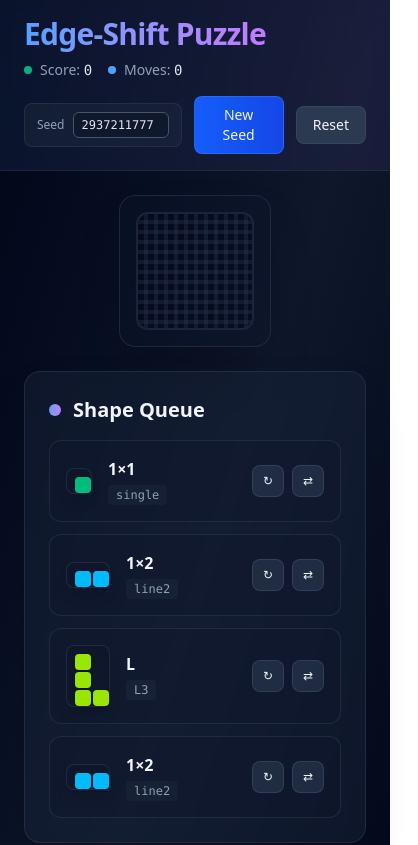
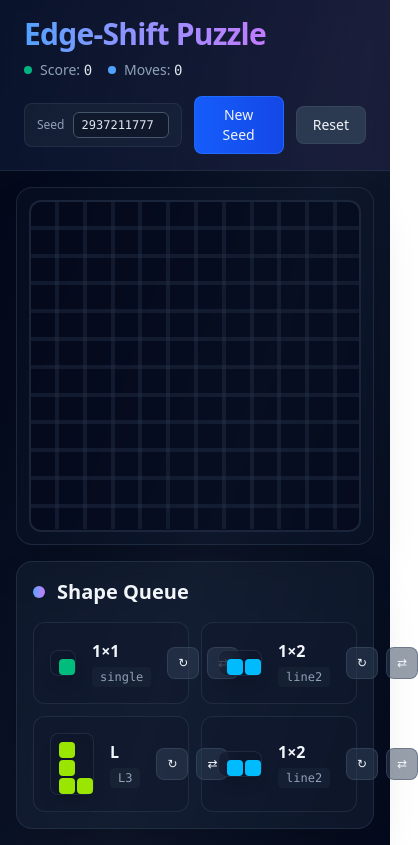
Before and after one commit to sean-andrew-barry/block-puzzle, a React (Vite) app: page / in a window 390 px wide. Shown: the top 845 px of the page, 418 px wide, since content can reach past the window. Built offline with nearby package versions, Linux system fonts and the light colour scheme.

Commit message:
Fix grid sizing to maximize screen usage

```diff
--- a/src/components/QueuePanel.jsx
+++ b/src/components/QueuePanel.jsx
@@ -2,7 +2,7 @@ import ShapePreview from "./ShapePreview.jsx";
 
 export default function QueuePanel({ queue, onStartDrag, selectedIndex, setSelectedIndex, rotateSelectedCW, toggleSelectedMirror }) {
   return (
-    <div className="bg-slate-800/40 backdrop-blur-sm rounded-2xl border border-slate-700/50 p-6 shadow-2xl">
+    <div className="bg-slate-800/40 backdrop-blur-sm rounded-2xl border border-slate-700/50 p-4 lg:p-6 shadow-2xl h-fit">
       <div className="flex items-center justify-between mb-4">
         <div className="flex items-center gap-3">
           <div className="w-3 h-3 rounded-full bg-gradient-to-r from-blue-400 to-purple-400"></div>
@@ -13,7 +13,7 @@ export default function QueuePanel({ queue, onStartDrag, selectedIndex, setSelec
         </div>
       </div>
 
-      <div className="grid grid-cols-1 sm:grid-cols-2 xl:grid-cols-1 gap-3">
+      <div className="grid grid-cols-2 sm:grid-cols-4 xl:grid-cols-1 gap-3">
         {queue.length === 0 && (
           <div className="col-span-full text-center py-8 text-slate-400 bg-slate-900/30 rounded-xl border border-slate-700/30">
             <div className="text-lg mb-2">🎯</div>
--- a/src/puzzle/Puzzle.jsx
+++ b/src/puzzle/Puzzle.jsx
@@ -517,17 +517,17 @@ export default function Puzzle({ sfx = {} }) {
       </header>
 
       {/* Main Game Area */}
-      <div className="p-6">
+      <div className="flex-1 flex flex-col p-4 lg:p-6 min-h-0">
         <div className="max-w-7xl mx-auto">
-          <div className="grid grid-cols-1 xl:grid-cols-[1fr_auto] gap-8 items-start">
+          <div className="h-full flex flex-col xl:flex-row xl:items-center gap-4 lg:gap-6">
             {/* Left: Game Board + Queue */}
-            <div className="space-y-6">
+            <div className="flex-1 flex flex-col min-h-0 gap-4 lg:gap-6">
               {/* Game Board */}
-              <div ref={boardWrapRef} className="flex justify-center">
+              <div ref={boardWrapRef} className="flex-1 flex items-center justify-center min-h-0">
                 <div className="relative">
           <div
             ref={gridRef}
-            className="relative bg-slate-900/30 backdrop-blur-sm rounded-2xl p-4 border border-slate-700/50 shadow-2xl"
+            className="relative bg-slate-900/30 backdrop-blur-sm rounded-2xl p-3 lg:p-4 border border-slate-700/50 shadow-2xl"
             onMouseLeave={() => { setHoverOverlay(null); }}
             onMouseMove={onBoardPointerMove}
             onPointerDown={onGridPointerDown}
@@ -538,7 +538,7 @@ export default function Puzzle({ sfx = {} }) {
             }}
           >
             {/* Always-rendered background grid */}
-            <div className={`${TW_GRID} border-2 border-slate-700/50 rounded-xl overflow-hidden bg-slate-950/50`} style={{ gap: `${GAP_PX}px` }}>
+            <div className={`${TW_GRID} border-2 border-slate-700/50 rounded-xl overflow-hidden bg-slate-950/50 h-[min(85vh,85vw)] w-[min(85vh,85vw)] xl:h-[min(80vh,60vw)] xl:w-[min(80vh,60vw)]`} style={{ gap: `${GAP_PX}px` }}>
               <GridLines columns={false} />
               <GridLines columns={true} />
 
@@ -675,7 +675,7 @@ export default function Puzzle({ sfx = {} }) {
               </div>
 
               {/* Queue Panel - Below board on mobile, beside on desktop */}
-              <div className="xl:hidden">
+              <div className="xl:hidden flex-shrink-0">
                 <QueuePanel
                   queue={queue}
                   onStartDrag={startDrag}
@@ -688,7 +688,7 @@ export default function Puzzle({ sfx = {} }) {
             </div>
 
             {/* Right: Queue Panel (desktop only) */}
-            <div className="hidden xl:block">
+            <div className="hidden xl:block flex-shrink-0 w-80">
               <QueuePanel
                 queue={queue}
                 onStartDrag={startDrag}
```
